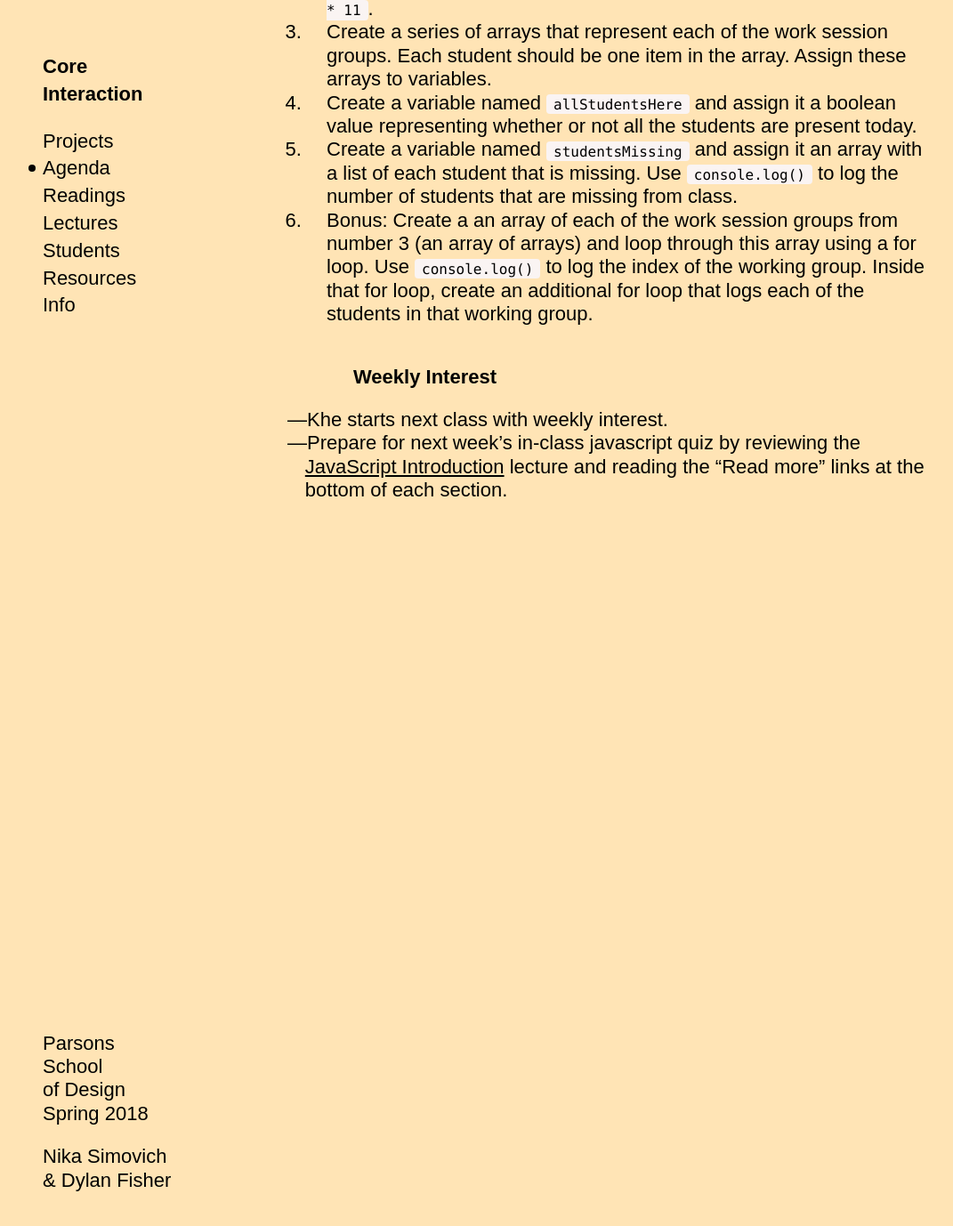
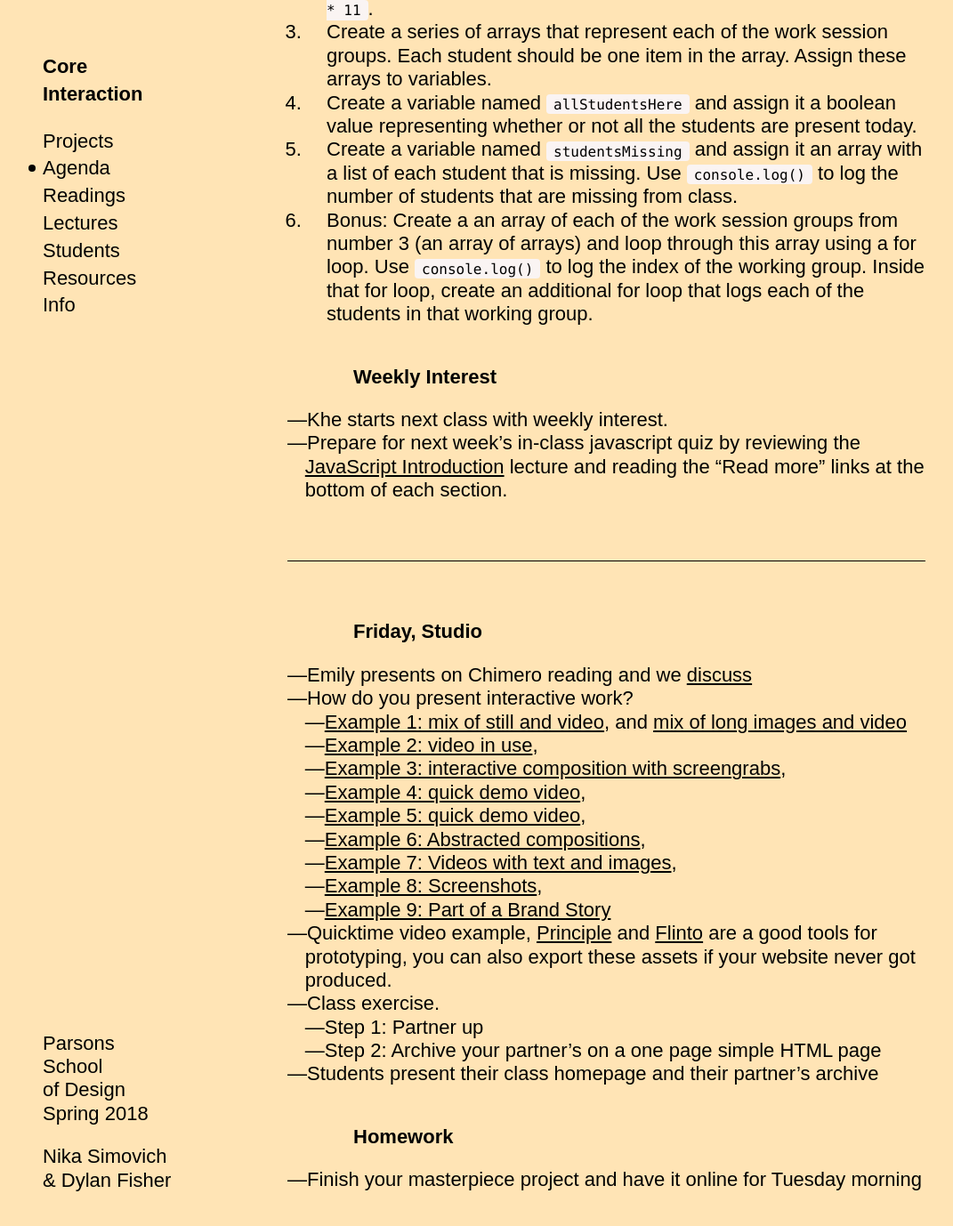
Before and after one commit to dylanfisher/ci18, a Jekyll site: the page built from _agendas/week-11.md, in a window 1280 px wide and 1400 px high, scrolled down 950 px. Shown: the top 1378 px of the window at 89% size, without its empty margins (12-1083 px from the left). Built offline with Jekyll 4.4.1, drawn with Linux system fonts in a browser that asks for light colours; some web fonts are replaced.

Commit message:
Add agenda

```diff
--- a/_agendas/week-11.md
+++ b/_agendas/week-11.md
@@ -36,3 +36,28 @@ Divide into groups of 3 or 4. Create a new HTML file and create a link to a main
 
 - Khe starts next class with weekly interest.
 - Prepare for next week’s in-class javascript quiz by reviewing the [JavaScript Introduction](/lectures/lab/javascript-introduction) lecture and reading the “Read more” links at the bottom of each section.
+
+---
+
+### Friday, Studio
+
+- Emily presents on Chimero reading and we [discuss](https://docs.google.com/document/d/1jW_qhSsflUgpyhmWnKi76KhBRaVJelRpCTCY_HYA25Y/edit?usp=sharing)
+- How do you present interactive work?
+  - [Example 1: mix of still and video](http://wax-studios.com/projects/arper_website), and [mix of long images and video](http://www.hugoandmarie.com/studio/cienne/)
+  - [Example 2: video in use](https://www.studiomoniker.com/projects/ik-durf-niet-te-zeggen-dat),
+  - [Example 3: interactive composition with screengrabs](http://office.adrianaramic.com/),
+  - [Example 4: quick demo video](https://www.roandcostudio.com/#3),
+  - [Example 5: quick demo video](http://www.andrewherzog.com/index.html),
+  - [Example 6: Abstracted compositions](http://allanyu.nyc/),
+  - [Example 7: Videos with text and images](http://2017.matthewboblet.com/),
+  - [Example 8: Screenshots](http://www.projectprojects.com/projects/types/web),
+  - [Example 9: Part of a Brand Story](http://www.projectprojects.com/projects/types/web)
+- Quicktime video example, [Principle](http://principleformac.com/) and [Flinto](https://www.flinto.com/) are a good tools for prototyping, you can also export these assets if your website never got produced.
+- Class exercise.
+  - Step 1: Partner up
+  - Step 2: Archive your partner&rsquo;s on a one page simple HTML page
+- Students present their class homepage and their partner&rsquo;s archive
+
+### Homework
+
+- Finish your masterpiece project and have it online for Tuesday morning
```
